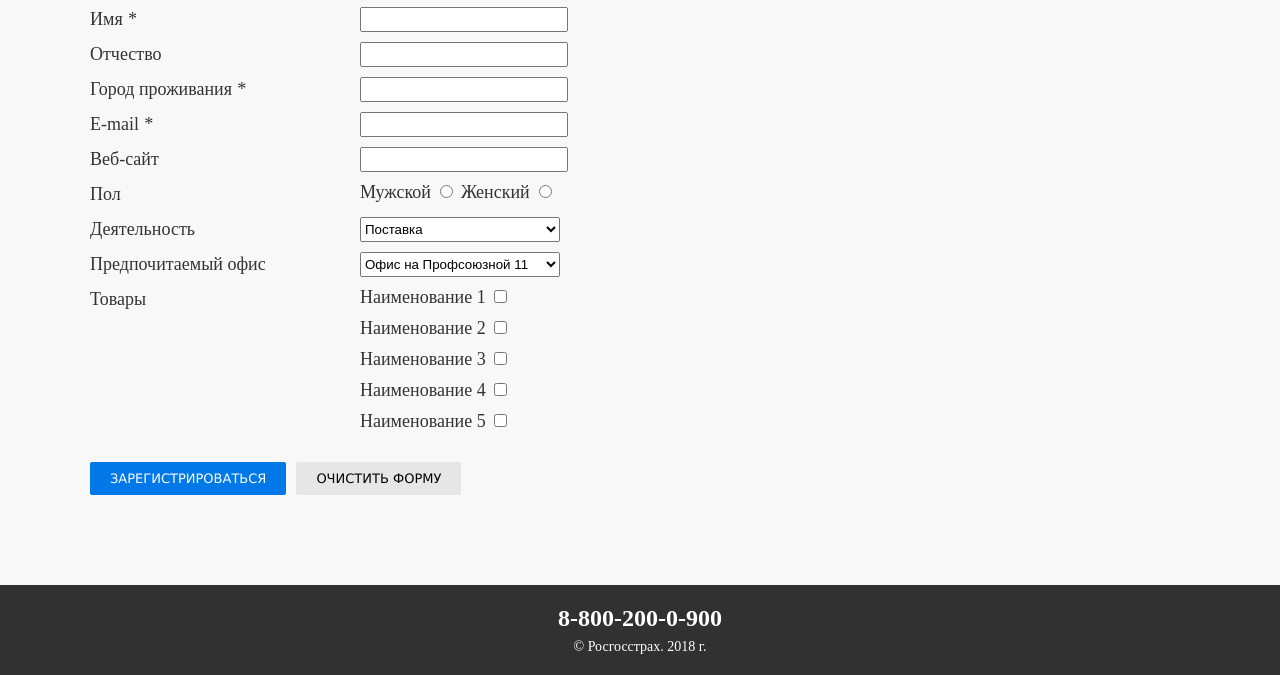
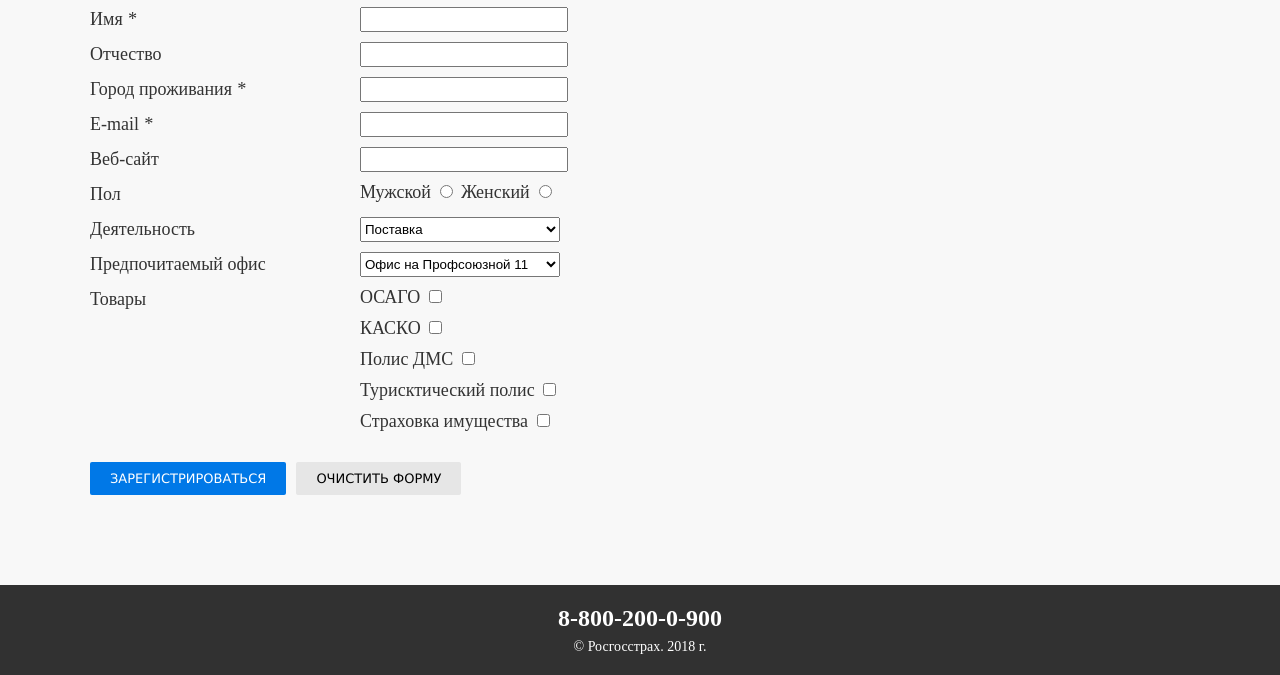
Before and after one commit to UnDrewHa/trs, a plain HTML site: page reg.html in a window 1280 px wide. Shown: the part 245-920 px from the top of the page. Drawn offline with Linux system fonts and the light colour scheme.

Commit message:
Update reg.html

```diff
--- a/reg.html
+++ b/reg.html
@@ -73,11 +73,11 @@
             <div class="form-group">
                 <label>Товары</label>
                 <div class="products-labels">
-                    <label>Наименование 1 <input type="checkbox" name="product" value="product 1"></label>
-                    <label>Наименование 2 <input type="checkbox" name="product" value="product 2"></label>
-                    <label>Наименование 3 <input type="checkbox" name="product" value="product 3"></label>
-                    <label>Наименование 4 <input type="checkbox" name="product" value="product 4"></label>
-                    <label>Наименование 5 <input type="checkbox" name="product" value="product 5"></label>
+                    <label>ОСАГО <input type="checkbox" name="product" value="product 1"></label>
+                        <label>КАСКО <input type="checkbox" name="product" value="product 2"></label>
+                        <label>Полис ДМС <input type="checkbox" name="product" value="product 3"></label>
+                        <label>Турисктический полис <input type="checkbox" name="product" value="product 4"></label>
+                        <label>Страховка имущества <input type="checkbox" name="product" value="product 5"></label>
                 </div>
             </div>
             <div class="form-group buttons-group">
```
